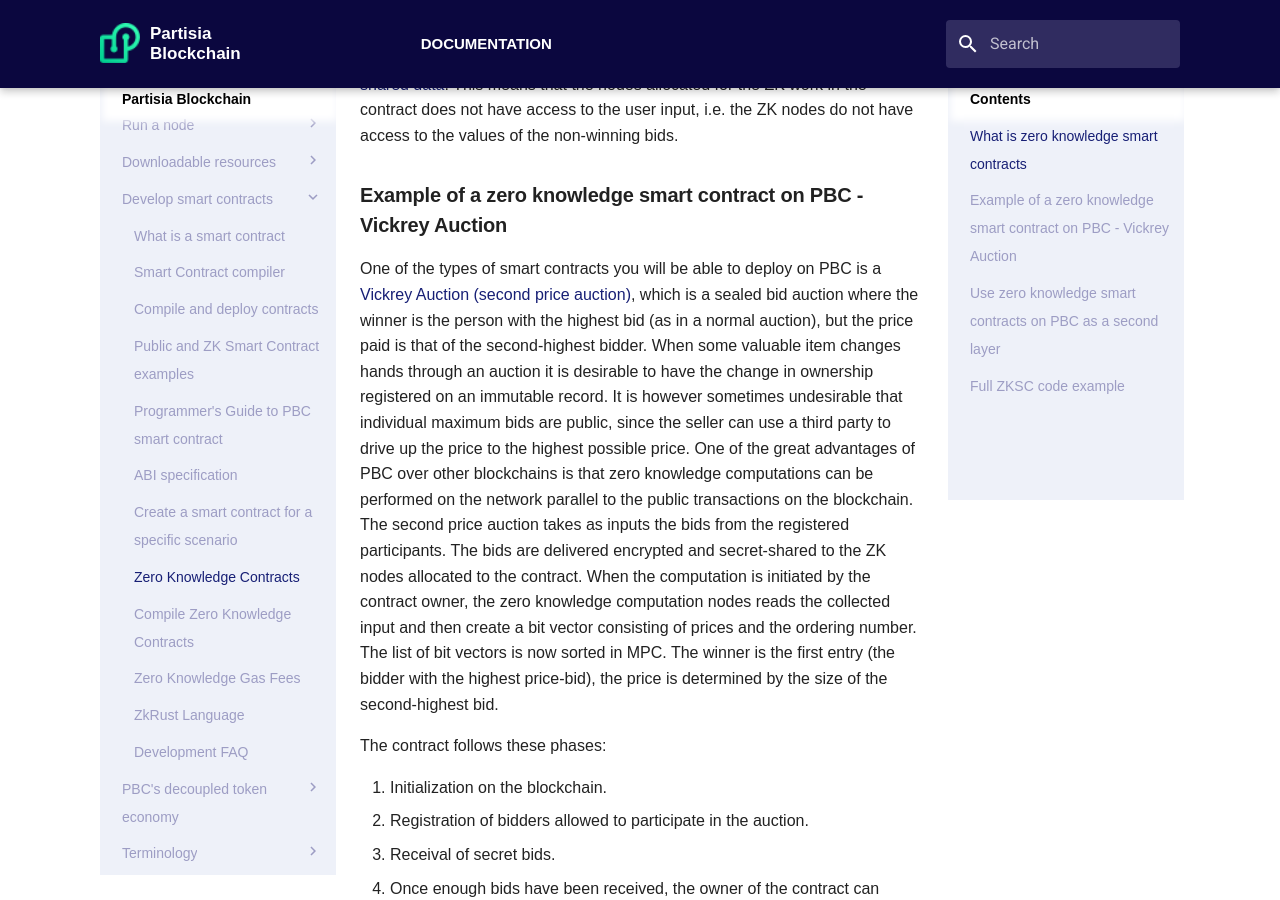
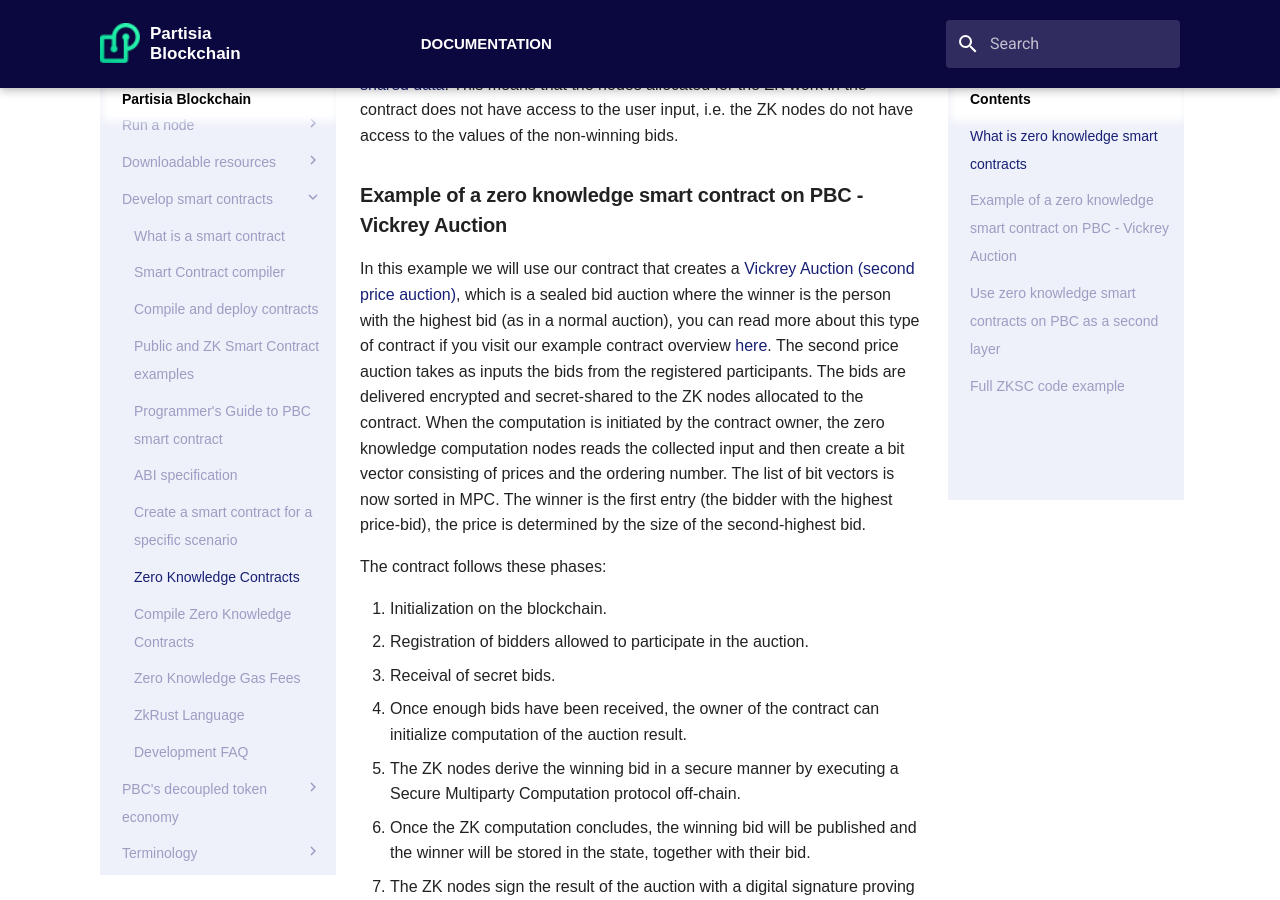
Before and after one commit to 0xSero/partisia-docs, an MkDocs documentation site: the page built from docs/ZKSC.md, in a window 1280 px wide and 900 px high, scrolled down 554 px. Built offline with MkDocs 1.6.1 and Material for MkDocs 9.7.7, drawn with Linux system fonts in a browser that asks for light colours; some web fonts are replaced; a script that is not in the unit is left out.

Commit message:
Changing copied text and using reference instead.

```diff
--- a/docs/ZKSC.md
+++ b/docs/ZKSC.md
@@ -8,9 +8,7 @@
 If our ZKSC is an auction like below, the public state will contain the winner's ID and the price of the auctioned item, whereas the private state will contain all the non-winning bids. The calculation in the private state are done on [secret shared data](https://medium.com/partisia-blockchain/mpc-techniques-series-part-1-secret-sharing-d8f98324674a). This means that the nodes allocated for the ZK work in the contract does not have access to the user input, i.e. the ZK nodes do not have access to the values of the non-winning bids.
 
 ### Example of a zero knowledge smart contract on PBC - Vickrey Auction
-One of the types of smart contracts you will be able to deploy on PBC is a [Vickrey Auction (second price auction)](https://en.wikipedia.org/wiki/Vickrey_auction), which is a sealed bid auction where the winner is the person with the highest bid (as in a normal auction), but the price paid is that of the second-highest bidder.
-When some valuable item changes hands through an auction it is desirable to have the change in ownership registered on an immutable record.  It is however sometimes undesirable that individual maximum bids are public, since the seller can use a third party to drive up the price to the highest possible price.
-One of the great advantages of PBC over other blockchains is that zero knowledge computations can be performed on the network parallel to the public transactions on the blockchain.
+In this example we will use our contract that creates a [Vickrey Auction (second price auction)](https://en.wikipedia.org/wiki/Vickrey_auction), which is a sealed bid auction where the winner is the person with the highest bid (as in a normal auction), you can read more about this type of contract if you visit our example contract overview [here](combi-innovation.md#zk-second-price-auction).
 The second price auction takes as inputs the bids from the registered participants. The bids are delivered encrypted and secret-shared to the ZK nodes allocated to the contract. When the computation is initiated by the contract owner, the zero knowledge computation nodes reads the collected input and then create a bit vector consisting of prices and the ordering number. The list of bit vectors is now sorted in MPC. The winner is the first entry (the bidder with the highest price-bid), the price is determined by the size of the second-highest bid.
 
 The contract follows these phases:
```
